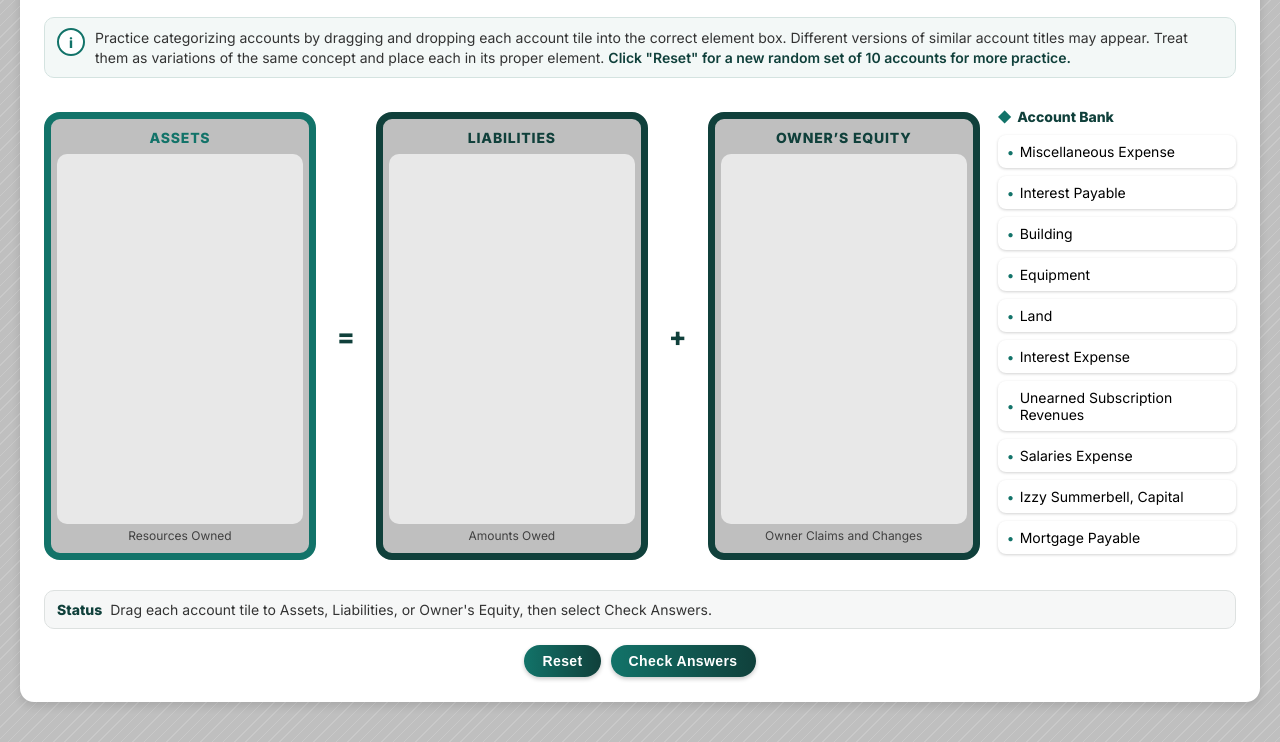
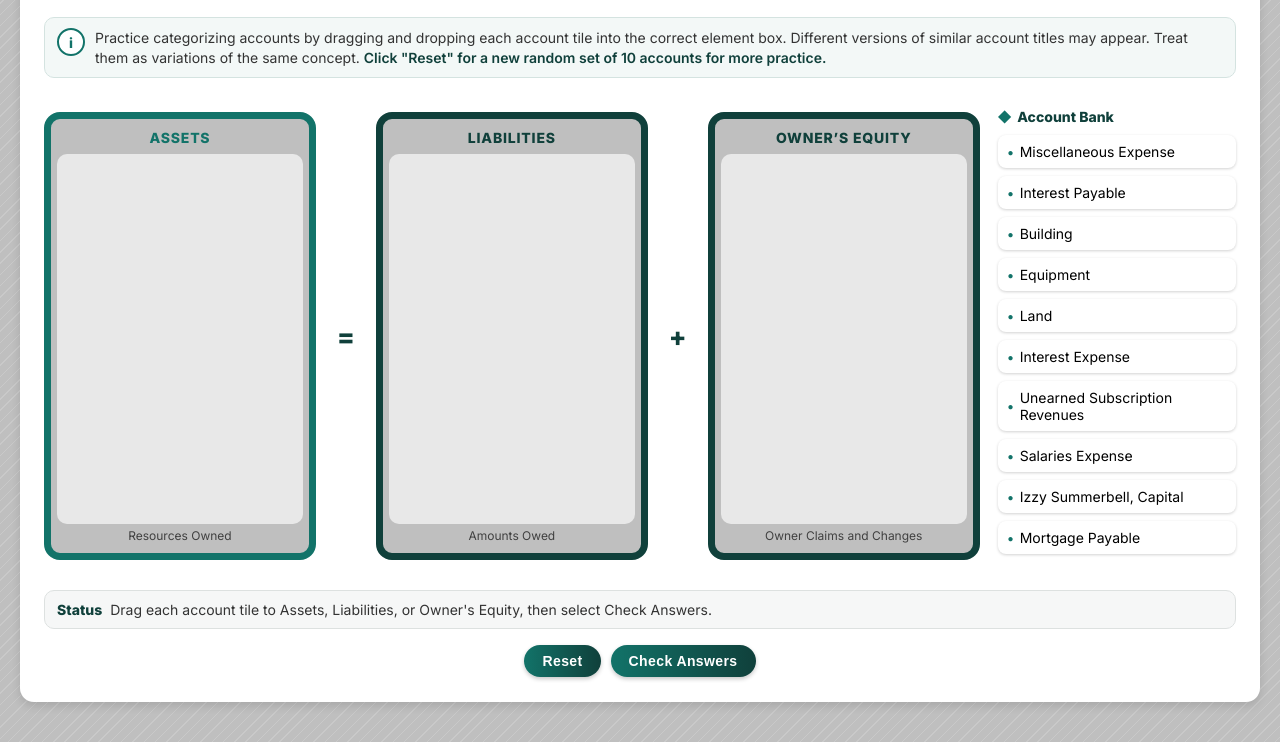
Before and after one commit to PYVibes2007/.html, a plain HTML site: page index.html in a window 1280 px wide. Shown: the part 167-909 px from the top of the page. Drawn offline with Linux system fonts and the light colour scheme.

Commit message:
Update index.html

```diff
--- a/index.html
+++ b/index.html
@@ -531,7 +531,7 @@
     <div class="instruction-panel">
       <div class="instruction-icon">i</div>
       <div class="instruction-text">
-        Practice categorizing accounts by dragging and dropping each account tile into the correct element box. Different versions of similar account titles may appear. Treat them as variations of the same concept and place each in its proper element.
+        Practice categorizing accounts by dragging and dropping each account tile into the correct element box. Different versions of similar account titles may appear. Treat them as variations of the same concept.
         <span class="instruction-highlight">Click "Reset" for a new random set of 10 accounts for more practice.</span>
       </div>
     </div>
```
